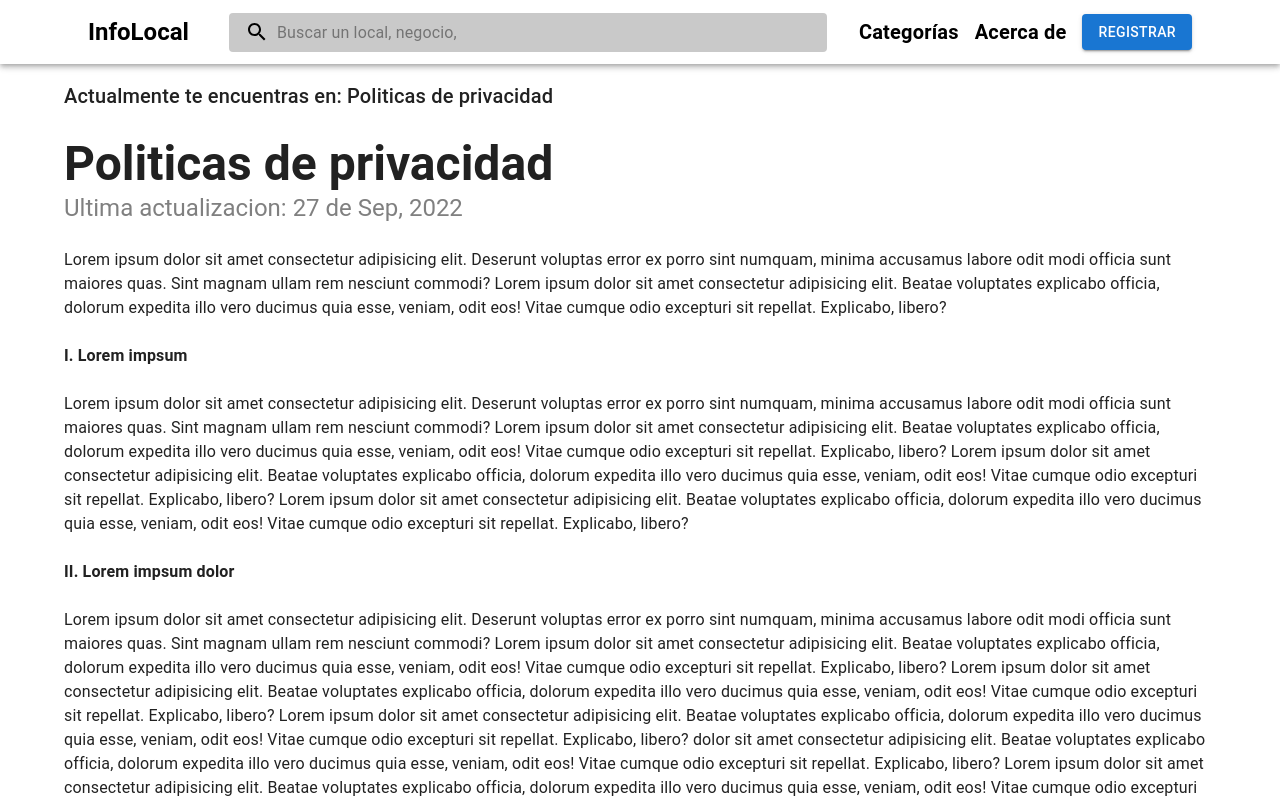
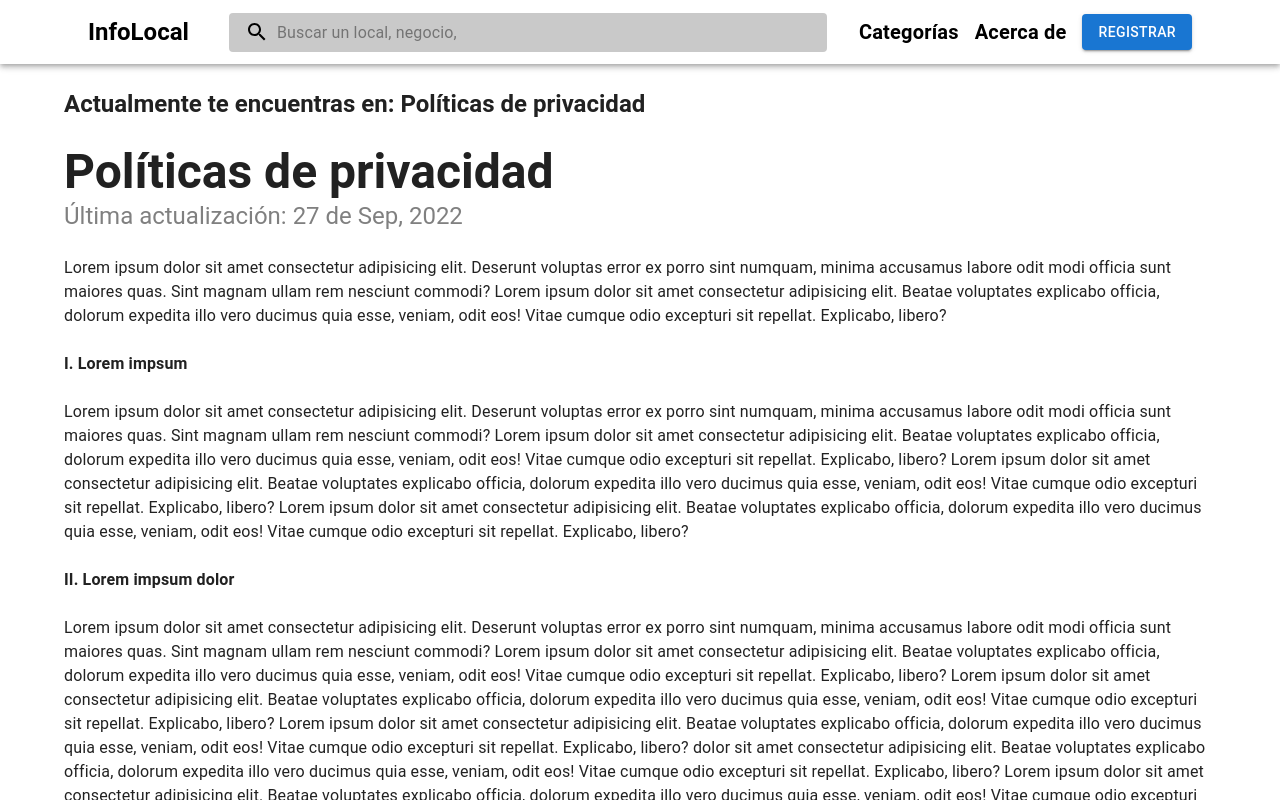
Before and after one commit to brayanduranvelasquez/info-local, a React (Vite) app: page /politics in a window 1280 px wide. Shown: the top 800 px of the page. Built offline with nearby package versions, Linux system fonts and the light colour scheme.

Commit message:
feat/breadcrumb
* Agregado breadcrumb a la pagina de politicas de privacidad.
* Creado componente Breadcrumb.

```diff
--- /dev/null
+++ b/src/pages/politics/components/Breadcrumb.tsx
@@ -0,0 +1,11 @@
+import { Stack, Typography } from '@mui/material';
+
+export default function Breadcrumb() {
+  return (
+    <Stack direction="row" my={3} columnGap={1} flexWrap="wrap">
+      <Typography variant="h5" fontWeight="bold">
+        Actualmente te encuentras en: Políticas de privacidad
+      </Typography>
+    </Stack>
+  );
+}
--- a/src/pages/politics/index.tsx
+++ b/src/pages/politics/index.tsx
@@ -1,20 +1,19 @@
 import { Stack, Typography, Container } from '@mui/material';
+import Breadcrumb from './components/Breadcrumb';
 
 export default function PoliticsPage() {
   return (
     <>
       <Container sx={{ marginY: 2 }}>
-        <Typography variant="h6" fontWeight={500}>
-          Actualmente te encuentras en: Politicas de privacidad
-        </Typography>
+        <Breadcrumb />
 
         <Stack my={3}>
           <Typography fontWeight="bold" variant="h3">
-            Politicas de privacidad
+            Políticas de privacidad
           </Typography>
 
           <Typography variant="h5" color="gray">
-            Ultima actualizacion: 27 de Sep, 2022
+            Última actualización: 27 de Sep, 2022
           </Typography>
         </Stack>
 
```
